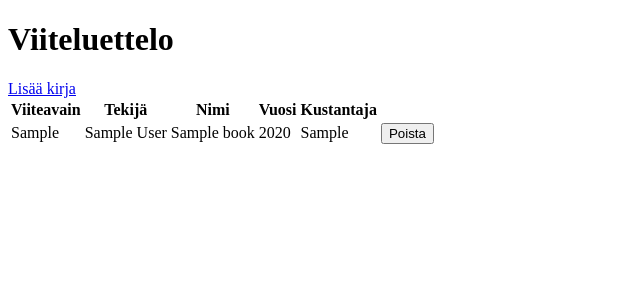
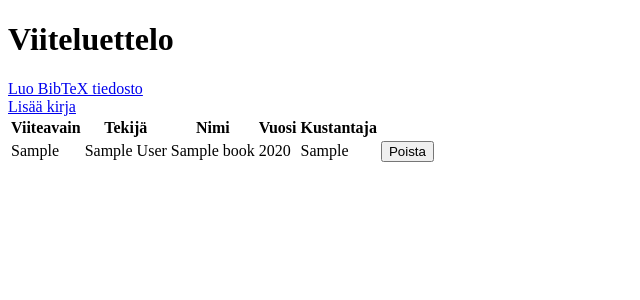
Before and after one commit to source-exp/LaTeX-viitteiden-hallinta, a Flask app: page / in a window 1280 px wide. Shown: the top 300 px of the page, without its empty margins (0-640 px from the left). Run offline with Flask 3, Linux system fonts and the light colour scheme; tables that the repository leaves empty hold one stand-in row (values such as "Sample post").

Commit message:
Implement bibtex file generation

```diff
--- a/src/app.py
+++ b/src/app.py
@@ -1,7 +1,9 @@
+import io
 import flask
 from config import app
 from db_helper import add, db, delete, get_all
 from sqlalchemy.exc import IntegrityError
+import bibtex
 
 
 def validate_book_data(form):
@@ -71,3 +73,11 @@ def delete_book(book_id):
     """Delete a book and redirect to the front page."""
     delete(book_id)
     return flask.redirect("/")
+
+@app.route("/bibtex")
+def generate_bibtex():
+    return flask.send_file(
+        io.BytesIO(bibtex.generate(get_all()).encode()),
+        download_name="viitteet.bib",
+        mimetype="application/x-bibtex"
+    )
--- a/src/templates/index.html
+++ b/src/templates/index.html
@@ -6,7 +6,8 @@
 
     </body>
         <h1>Viiteluettelo</h1>
-        <a href="/books/new">Lisää kirja</a>
+        <div><a href="/bibtex">Luo BibTeX tiedosto</a></div>
+        <div><a href="/books/new">Lisää kirja</a></div>
 
         {% with messages = get_flashed_messages() %}
             {% for message in messages %}
```
Also changed, not shown: src/bibtex.py (added, +11 -0 lines).
